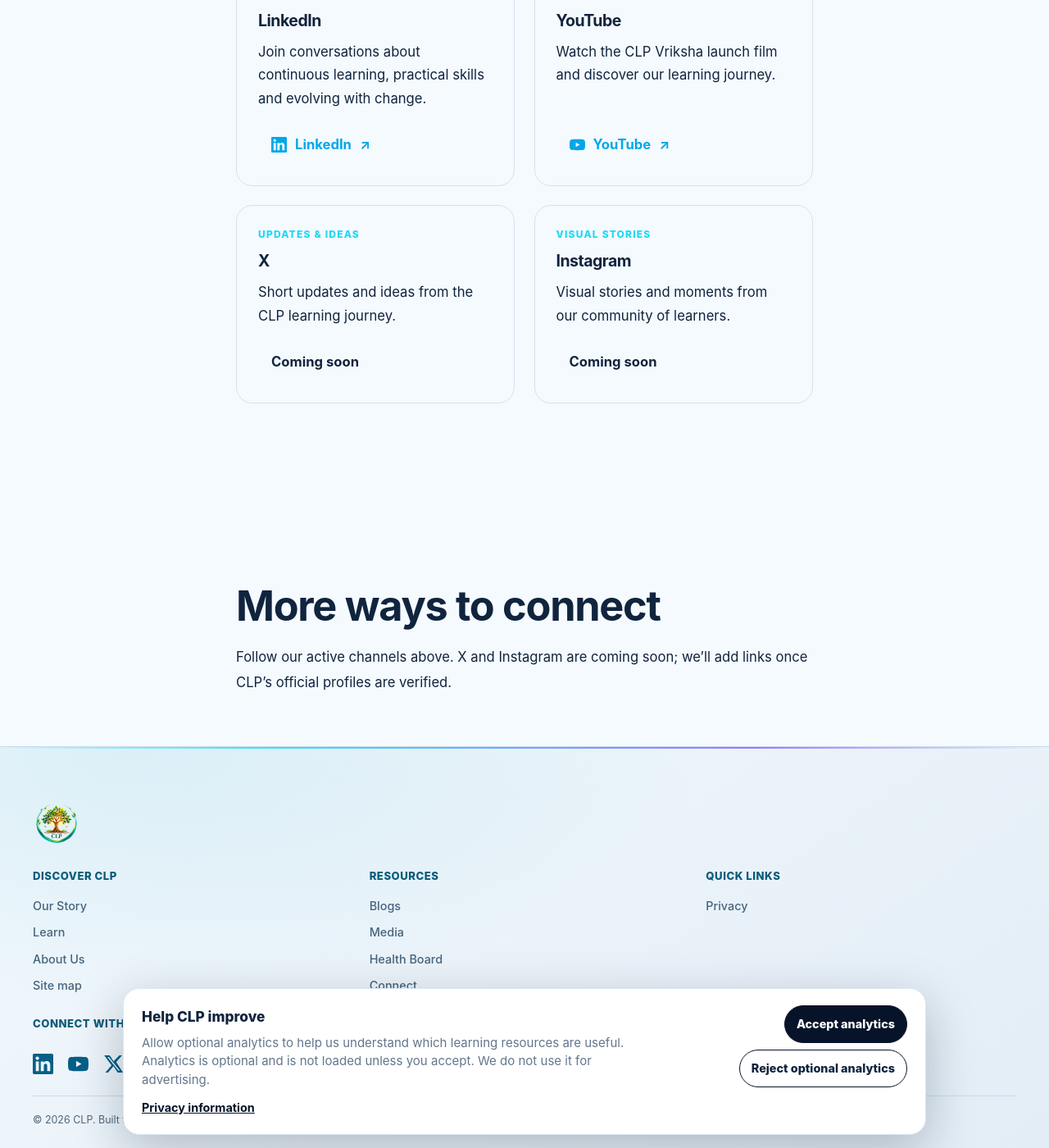
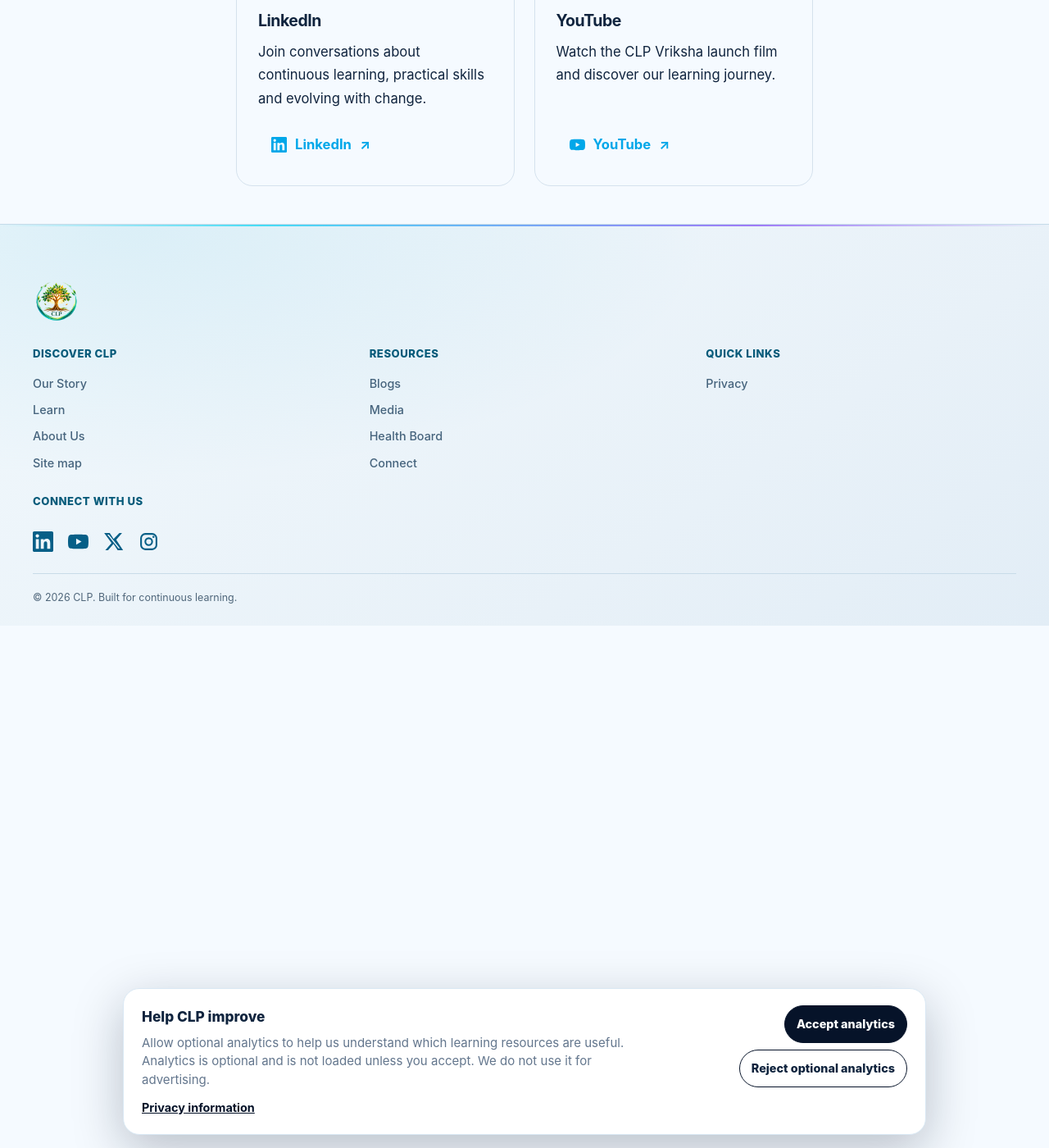
Before and after one commit to sanjeevkshu/clp, a Jekyll site: the page built from connect.md, in a window 1280 px wide and 1400 px high, scrolled down 825 px. Shown: the whole window at 82% size. Built offline with Jekyll 4.4.1, drawn with Linux system fonts in a browser that asks for light colours.

Commit message:
Remove empty More ways to connect section and coming-soon social cards

```diff
--- a/connect.md
+++ b/connect.md
@@ -1,6 +1,6 @@
 ---
 title: "Connect with CLP"
-description: "Stay connected with CLP Vriksha on LinkedIn, YouTube, X and Instagram."
+description: "Stay connected with CLP Vriksha on LinkedIn and YouTube."
 permalink: /connect/
 ---
 
@@ -36,26 +36,5 @@
         </a>
       </div>
     </article>
-    <article class="connect-social-card connect-social-card-placeholder" aria-label="X profile coming soon">
-      <div class="connect-social-card-content">
-        <p class="eyebrow">UPDATES &amp; IDEAS</p>
-        <h3>X</h3>
-        <p>Short updates and ideas from the CLP learning journey.</p>
-        <span class="connect-social-cta connect-social-status" role="status">Coming soon</span>
-      </div>
-    </article>
-    <article class="connect-social-card connect-social-card-placeholder" aria-label="Instagram profile coming soon">
-      <div class="connect-social-card-content">
-        <p class="eyebrow">VISUAL STORIES</p>
-        <h3>Instagram</h3>
-        <p>Visual stories and moments from our community of learners.</p>
-        <span class="connect-social-cta connect-social-status" role="status">Coming soon</span>
-      </div>
-    </article>
   </div>
 </section>
-
-<section class="section editorial-article-body connect-more" aria-labelledby="connect-next-heading">
-  <h2 id="connect-next-heading">More ways to connect</h2>
-  <p>Follow our active channels above. X and Instagram are coming soon; we’ll add links once CLP’s official profiles are verified.</p>
-</section>
```
